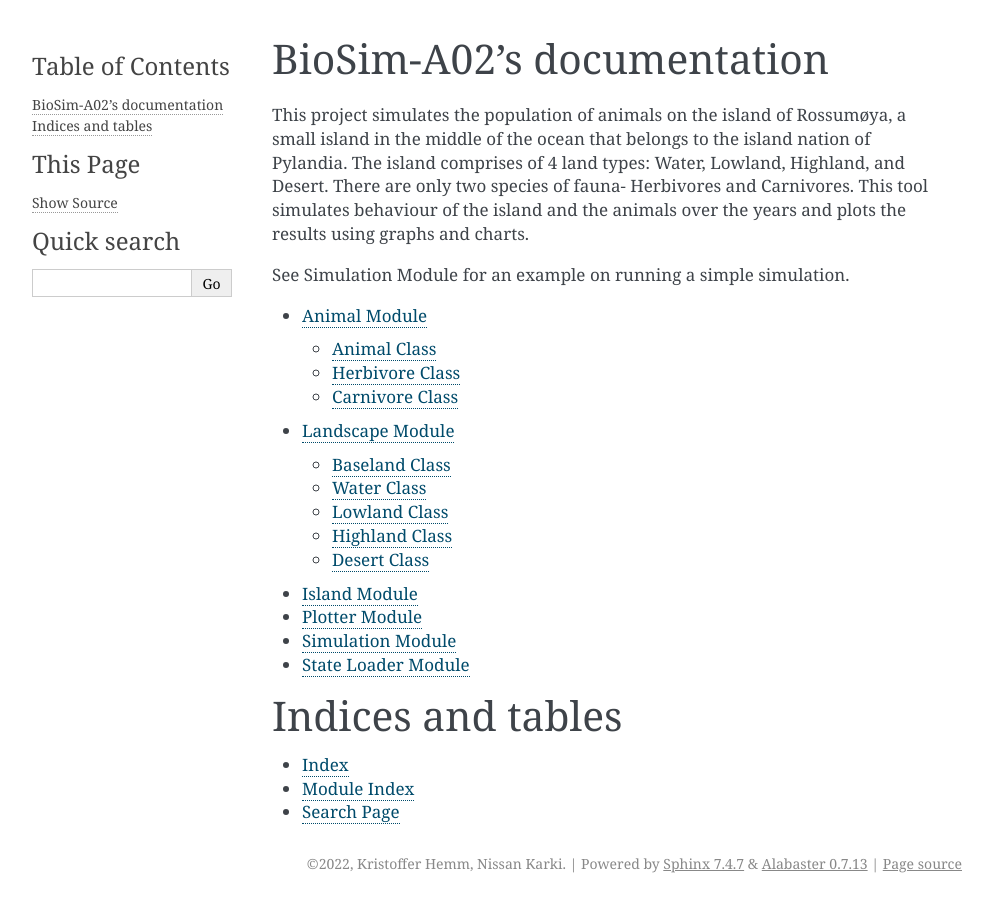
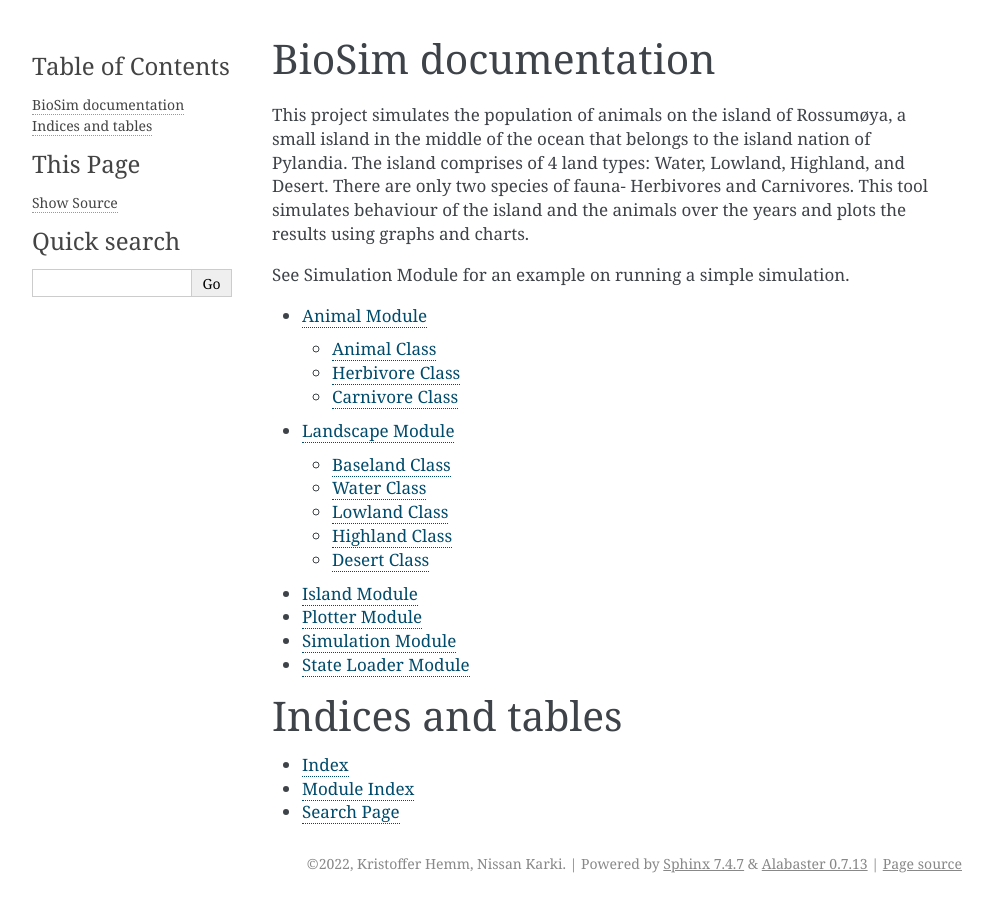
Before and after one commit to KristofferHemm/BioSim, a Sphinx documentation site: the page built from docs/index.rst, in a window 1280 px wide. Shown: the whole page, without its empty margins (148-1141 px from the left). Built offline with Sphinx 7.4.7, drawn with Linux system fonts in a browser that asks for light colours.

Commit message:
updated index in docs

```diff
--- a/docs/index.rst
+++ b/docs/index.rst
@@ -1,9 +1,9 @@
-.. BioSim-A02 documentation master file, created by
+.. BioSim documentation master file, created by
    sphinx-quickstart on Sat Jan 15 16:32:51 2022.
    You can adapt this file completely to your liking, but it should at least
    contain the root `toctree` directive.
 
-BioSim-A02's documentation
+BioSim documentation
 ==========================
 This project simulates the population of animals on the island of Rossumøya,
 a small island in the middle of the ocean that belongs to the island nation of Pylandia.
```
